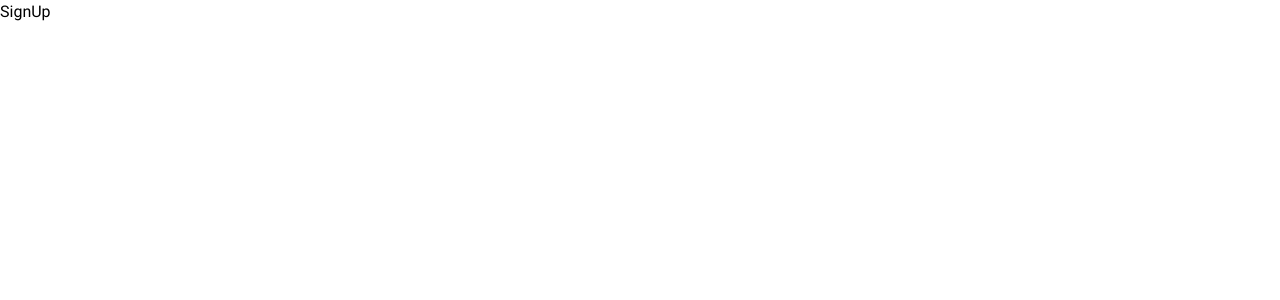
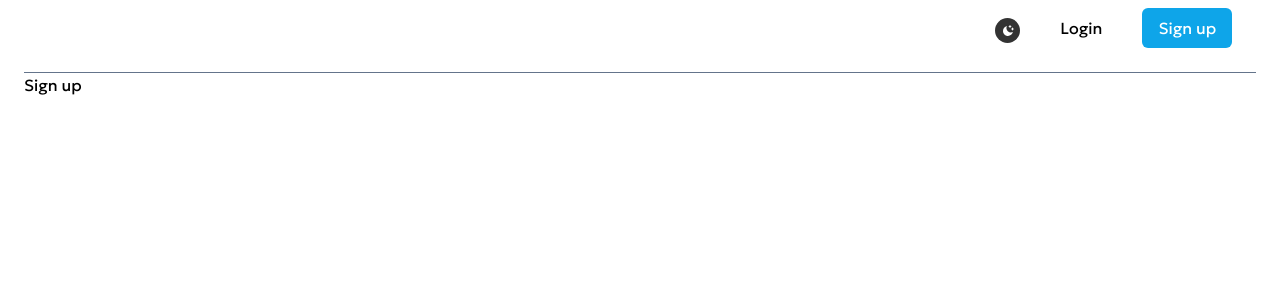
Before and after one commit to araviindm/bookstore-fe, a Next.js app: page /signup in a window 1280 px wide. Shown: the top 300 px of the page. Built offline with nearby package versions, Linux system fonts and the light colour scheme.

Commit message:
NavBar added

```diff
--- a/app/login/page.jsx
+++ b/app/login/page.jsx
@@ -1,7 +1,11 @@
-import React from "react";
-
+import NavBar from "@/components/NavBar";
 const Login = () => {
-  return <div>Login</div>;
+  return (
+    <>
+      <NavBar />
+      Login
+    </>
+  );
 };
 
 export default Login;
--- a/app/page.jsx
+++ b/app/page.jsx
@@ -1,11 +1,10 @@
-import React from "react";
-import DarkModeToggle from "@/components/DarkModeToggle";
-
+import NavBar from "@/components/NavBar";
 const Home = () => {
   return (
-    <div className="container m-1">
-      <DarkModeToggle />
-    </div>
+    <>
+      <NavBar />
+      <div>Home</div>
+    </>
   );
 };
 
--- a/app/profile/page.jsx
+++ b/app/profile/page.jsx
@@ -1,7 +1,12 @@
-import React from "react";
+import NavBar from "@/components/NavBar";
 
 const Profile = () => {
-  return <div>Profile</div>;
+  return (
+    <>
+      <NavBar />
+      Profile
+    </>
+  );
 };
 
 export default Profile;
--- a/app/signup/page.jsx
+++ b/app/signup/page.jsx
@@ -1,7 +1,12 @@
-import React from "react";
+import NavBar from "@/components/NavBar";
 
 const SignUp = () => {
-  return <div>SignUp</div>;
+  return (
+    <div>
+      <NavBar />
+      <div>Sign up</div>
+    </div>
+  );
 };
 
 export default SignUp;
--- a/components/DarkModeToggle.jsx
+++ b/components/DarkModeToggle.jsx
@@ -22,17 +22,15 @@ const DarkModeToggle = () => {
     theme == "dark" ? setTheme("light") : setTheme("dark");
   };
   return (
-    <div
-      className={`flex-start flex h-[25px] w-[50px] rounded-[25px] bg-zinc-100 px-1 pt-1   shadow-inner dark:bg-zinc-700 hover:cursor-pointer ${
-        isOn && "place-content-end"
-      }`}
-      onClick={toggleSwitch}
-    >
-      <div className="flex h-[18px] w-[18px] items-center justify-center rounded-full bg-black/90 duration-0">
+    <div className="float-right">
+      <div
+        className="flex h-[25px] w-[25px] items-center justify-center rounded-full bg-black/80"
+        onClick={toggleSwitch}
+      >
         {isOn ? (
           <RiSunFill className="w-3 h-3 text-yellow-300 " />
         ) : (
-          <RiMoonClearFill className="w-3 h-3 text-slate-500" />
+          <RiMoonClearFill className="w-3 h-3 text-white" />
         )}
       </div>
     </div>
--- /dev/null
+++ b/components/NavBar.jsx
@@ -0,0 +1,48 @@
+"use client";
+import Link from "next/link";
+import DarkModeToggle from "@/components/DarkModeToggle";
+import { useState } from "react";
+
+const NavBar = () => {
+  const [isLoggedIn, setIsLoggedIn] = useState(false);
+  const name = "a";
+  return (
+    <div className="w-full border-b border-slate-500">
+      <nav>
+        <div className="block">
+          <ul className="flex justify-end h-auto">
+            <li className="py-2 pb-6 mt-2.5 text-slate-200">
+              <DarkModeToggle />
+            </li>
+            {isLoggedIn ? (
+              <li className="py-2 pb-6 pl-2 text-center md:pl-6">
+                <Link href="/profile">
+                  <div className="w-10 h-10 pt-[8px] pr-[2px] uppercase text-white rounded-full bg-sky-500">
+                    {name}
+                  </div>
+                </Link>
+              </li>
+            ) : (
+              <>
+                <li className="py-2 pb-6 pl-2 text-center md:pl-6">
+                  <Link href="/login">
+                    <button className="px-4 py-2 ">Login</button>
+                  </Link>
+                </li>
+                <li className="px-2 py-2 pb-6 text-center text-white md:px-6">
+                  <Link href="/signup">
+                    <button className="px-4 py-2 rounded-md bg-sky-500">
+                      Sign up
+                    </button>
+                  </Link>
+                </li>
+              </>
+            )}
+          </ul>
+        </div>
+      </nav>
+    </div>
+  );
+};
+
+export default NavBar;
--- a/package.json
+++ b/package.json
@@ -9,9 +9,6 @@
     "lint": "next lint"
   },
   "dependencies": {
-    "@emotion/react": "^11.11.0",
-    "@emotion/styled": "^11.11.0",
-    "@mui/material": "^5.13.4",
     "autoprefixer": "10.4.14",
     "eslint": "8.42.0",
     "eslint-config-next": "13.4.4",
--- a/styles/globals.css
+++ b/styles/globals.css
@@ -1,9 +1,9 @@
-@import url("https://fonts.googleapis.com/css2?family=Roboto&display=swap");
+@import url("https://fonts.googleapis.com/css2?family=Geologica&display=swap");
 
 @import "tailwindcss/base";
 @import "tailwindcss/components";
 @import "tailwindcss/utilities";
 
 body {
-  @apply font-roboto dark:bg-gray-900;
+  @apply mx-6 font-geologica dark:bg-gray-900 dark:text-slate-200;
 }
--- a/tailwind.config.js
+++ b/tailwind.config.js
@@ -9,7 +9,7 @@ module.exports = {
   theme: {
     extend: {
       fontFamily: {
-        roboto: ["Roboto", "sans-serif"],
+        geologica: ["Geologica", "sans-serif"],
       },
     },
   },
```
Also changed, not shown: 1 other file (tests, documents, lock files or other folders).
